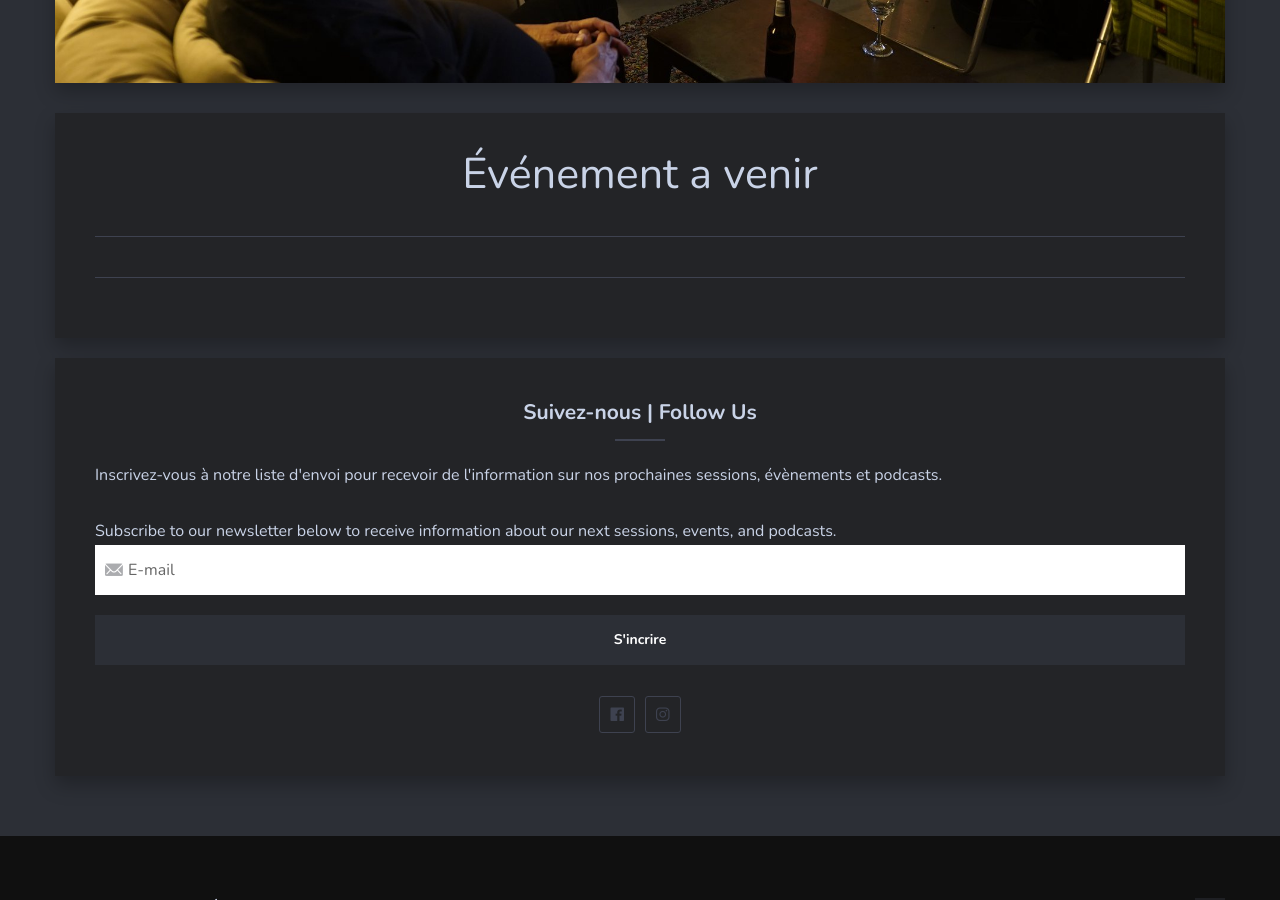
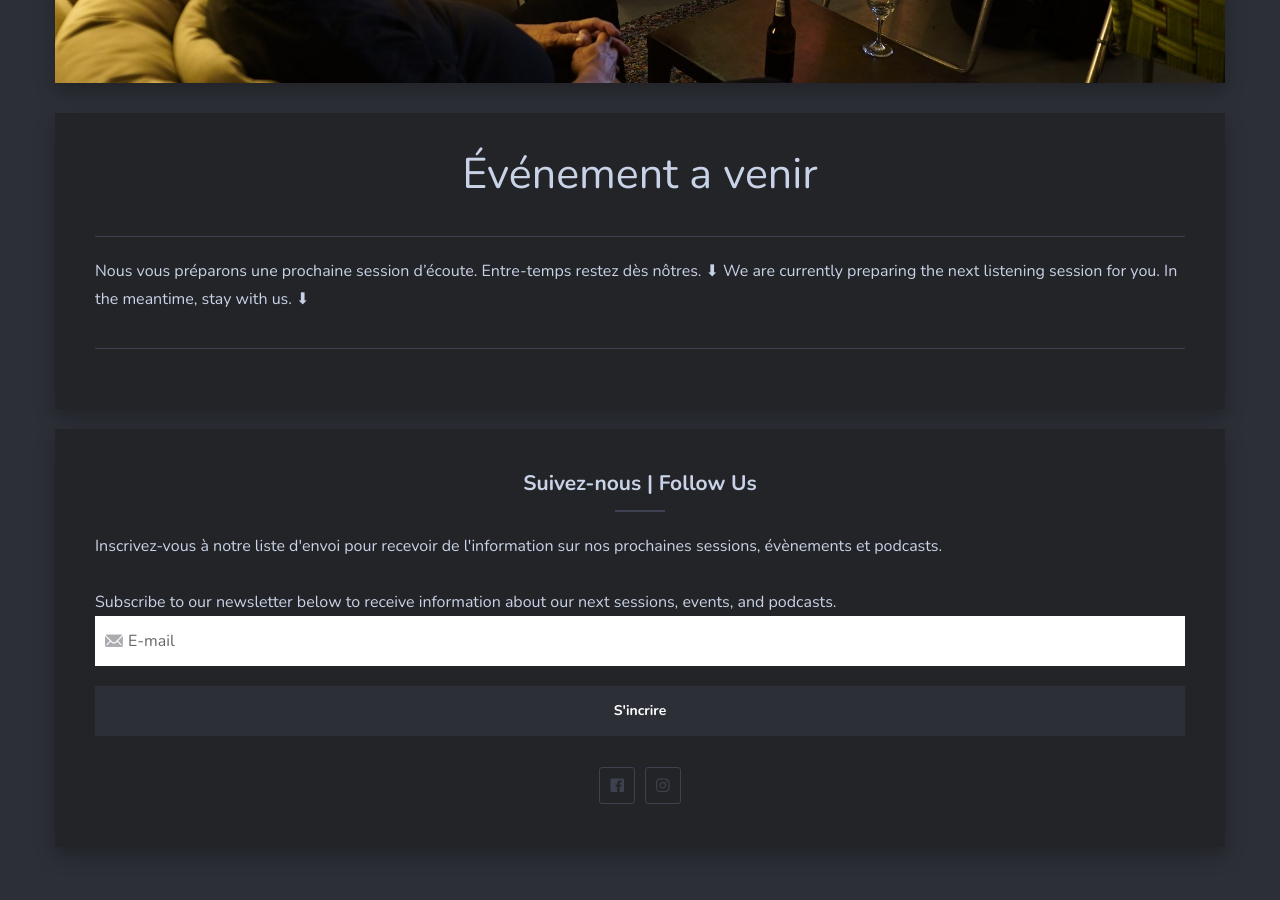
Before and after one commit to sessions-marteau/sessions-marteau-2.github.io, a Jekyll site: the page built from _pages/evenement-a-venir.md, in a window 1280 px wide and 900 px high, scrolled down 612 px. Built offline with Jekyll 4.4.1, drawn with Linux system fonts in a browser that asks for light colours; nearby versions of some CDN libraries.

Commit message:
Update evenement-a-venir.md
add small text

```diff
--- a/_pages/evenement-a-venir.md
+++ b/_pages/evenement-a-venir.md
@@ -6,6 +6,5 @@ permalink: /evenement-a-venir/
 dropdown: true
 ---
 
-<head>
-<script id="mcjs">!function(c,h,i,m,p){m=c.createElement(h),p=c.getElementsByTagName(h)[0],m.async=1,m.src=i,p.parentNode.insertBefore(m,p)}(document,"script","https://chimpstatic.com/mcjs-connected/js/users/698e7b941cdf206ea63f5a5b7/947de2d6c8e61d7cc4c1e0ed2.js");</script>
-</head>
+
+Nous vous préparons une prochaine session d'écoute. Entre-temps restez dès nôtres. ⬇ We are currently preparing the next listening session for you. In the meantime, stay with us. ⬇
```
